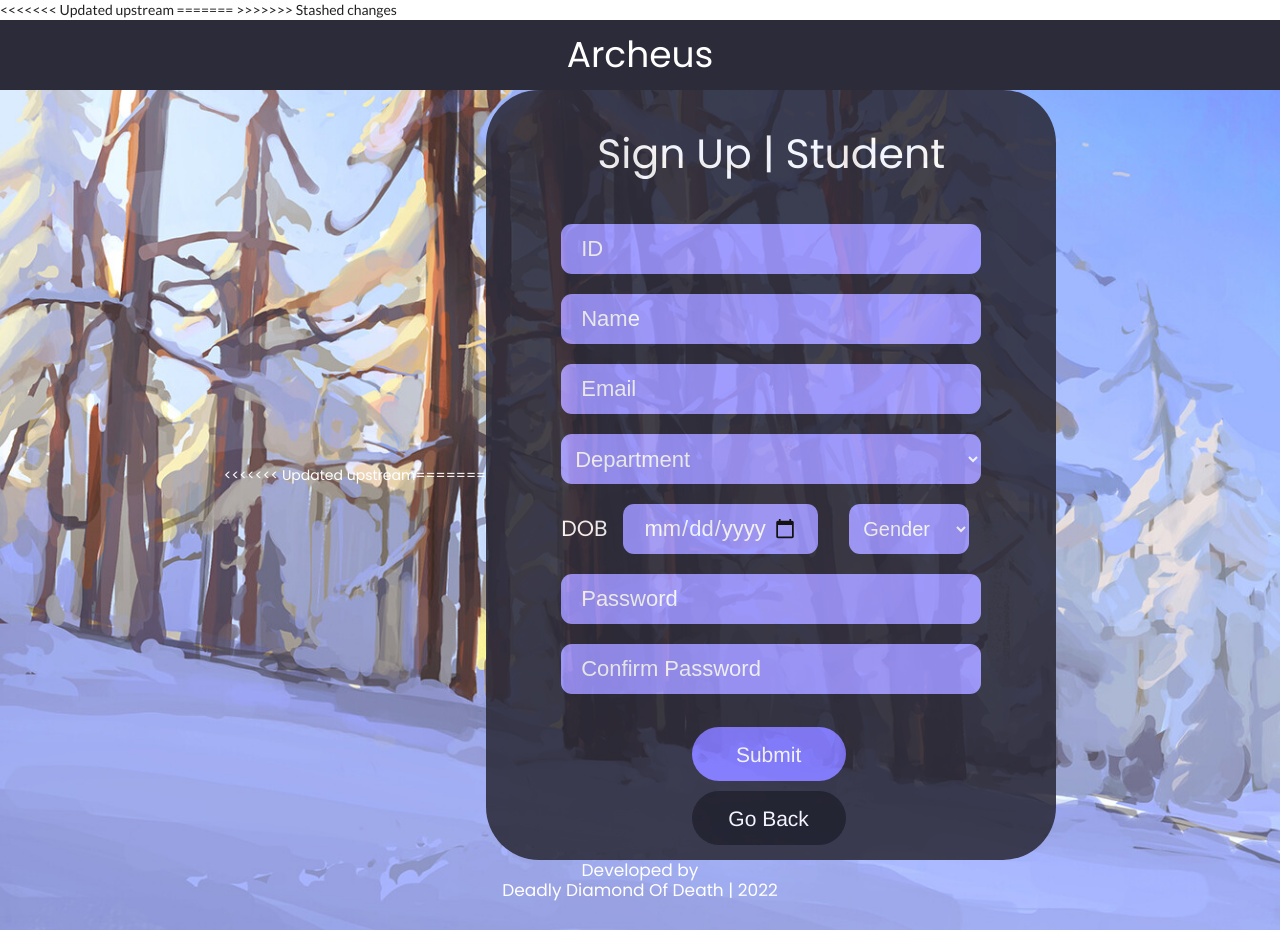
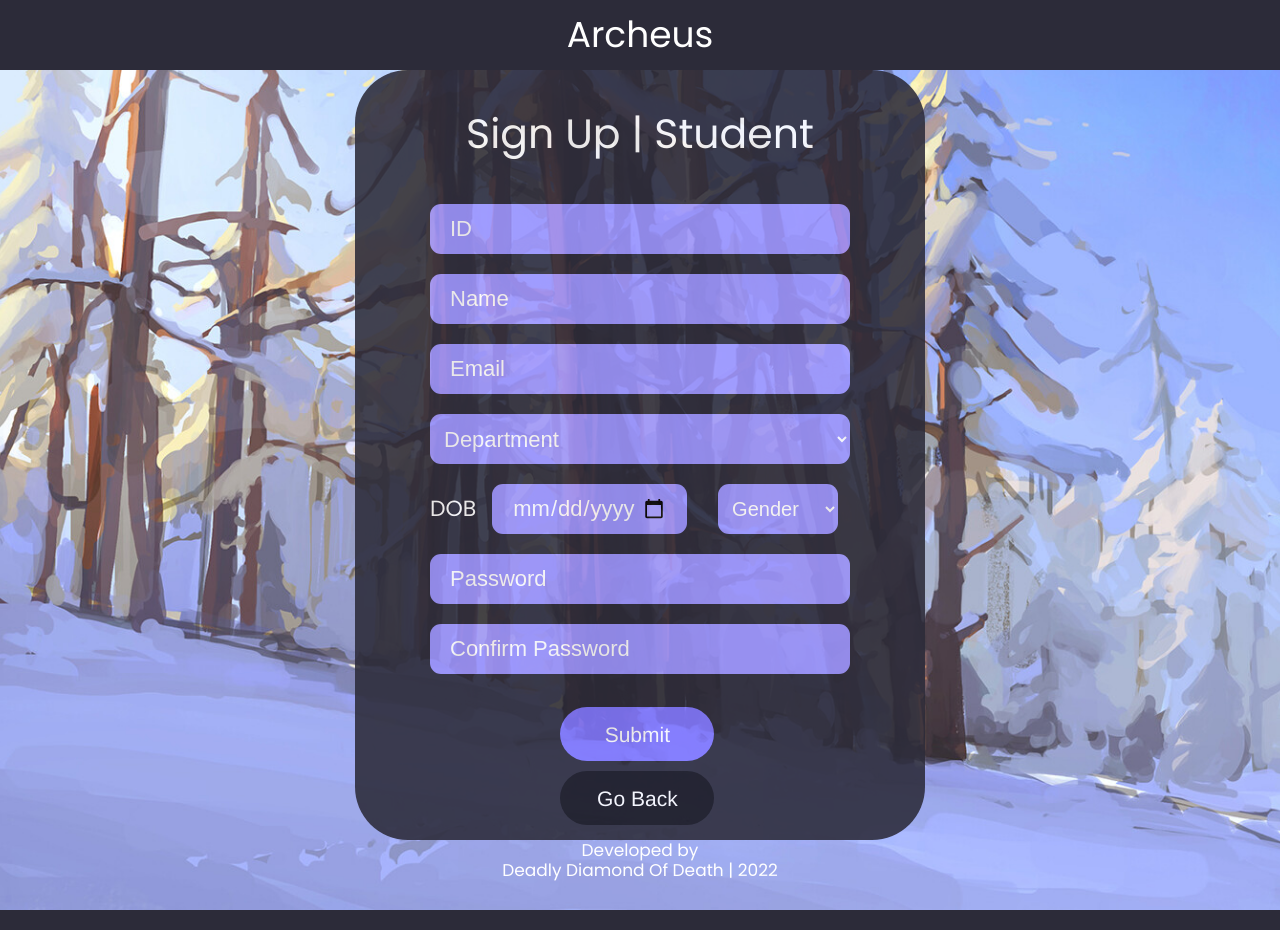
Before and after one commit to zyanislam/archeus, a PHP site: page /student_signup.php in a window 1280 px wide. Run offline with PHP 8.4, Linux system fonts and the light colour scheme; some libraries are stand-ins or nearby versions.

Commit message:
Update student_signup.php

```diff
--- a/student_signup.php
+++ b/student_signup.php
@@ -7,10 +7,8 @@
     <meta name="viewport" content="width=device-width, initial-scale=1.0">
     <title>Sign Up | Archeus</title>
 
-    <<<<<<< Updated upstream <link rel="stylesheet" href="welcome.css">
-        =======
+    <link rel="stylesheet" href="welcome.css">
     <link rel="stylesheet" href="student_signup.css">
-        >>>>>>> Stashed changes
 
 
     <link href="https://fonts.googleapis.com/css2?family=Poppins:wght@500&display=swap" rel="stylesheet">
@@ -33,7 +31,7 @@
         </div>
 
         <div class="mid">
-            <<<<<<< Updated upstream=======<div class="contentbox">
+            <div class="contentbox">
 
                 <div>
                     <br>
```
Lines whose indentation alone changed are shown as unchanged.
